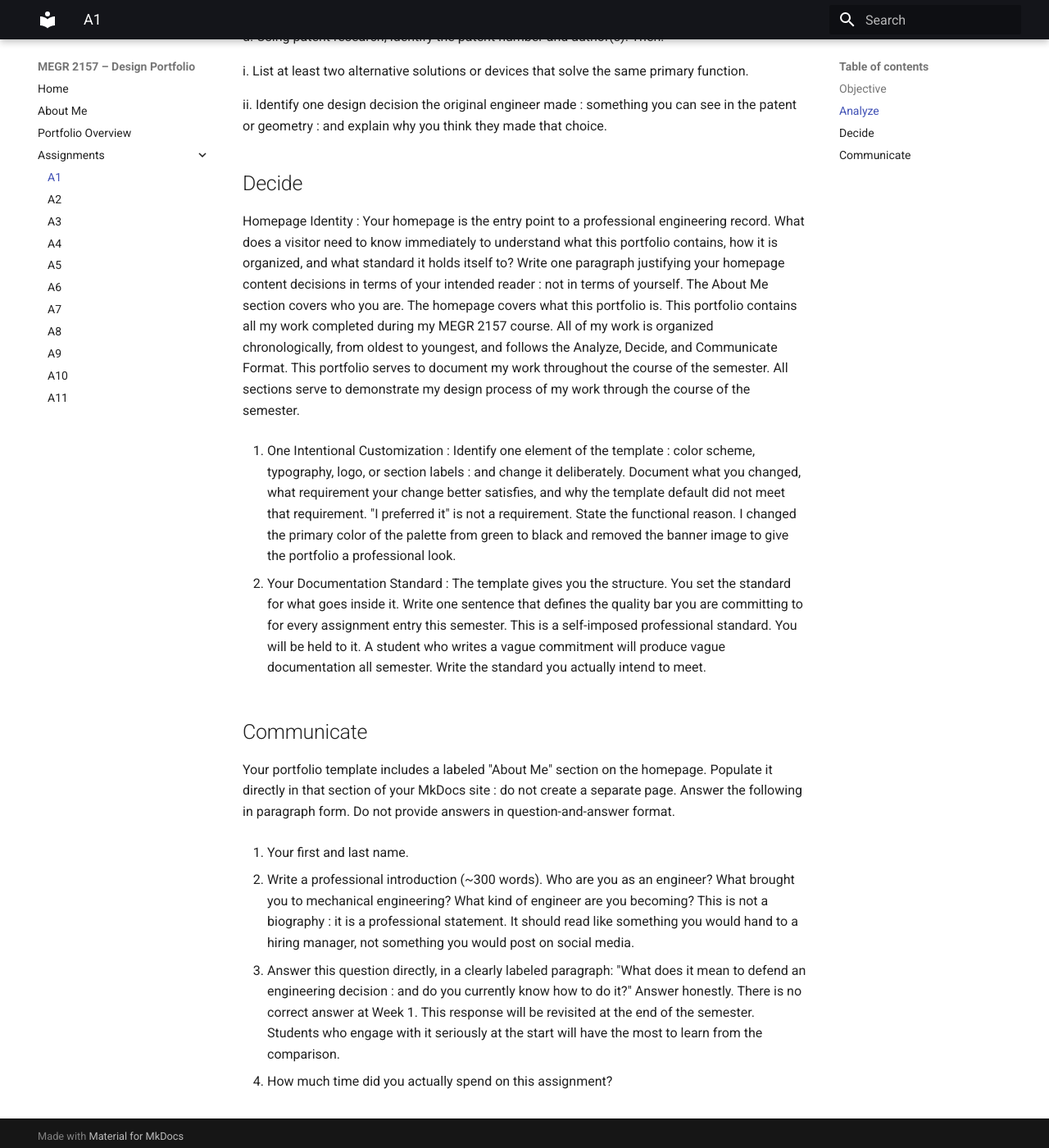
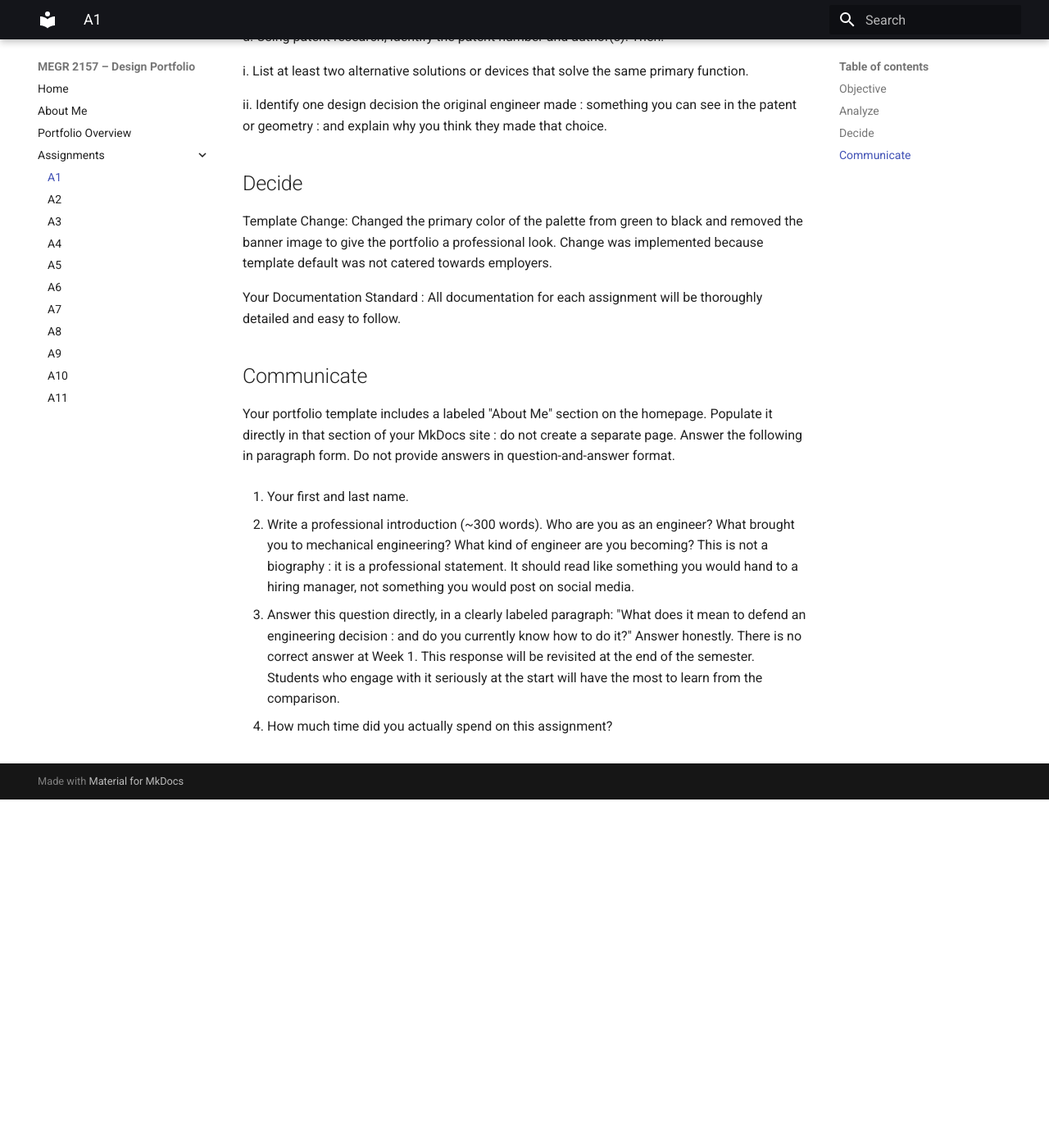
Before and after one commit to mbsibelius/megr2156-portfolio-mbs, an MkDocs documentation site: the page built from docs/assignments/A01/index.md, in a window 1280 px wide and 1400 px high, scrolled down 1755 px. Shown: the whole window at 82% size. Built offline with MkDocs 1.6.1 and Material for MkDocs 9.7.7, drawn with Linux system fonts in a browser that asks for light colours; after the commit the page ends 2730 px from its top, so only the background shows below that.

Commit message:
Revise homepage content and documentation standards
Updated the portfolio template and documentation standards for clarity and professionalism.

```diff
--- a/docs/assignments/A01/index.md
+++ b/docs/assignments/A01/index.md
@@ -61,13 +61,11 @@ ii.  Identify one design decision the original engineer made : something you can
 
 ## Decide
 
-  Homepage Identity : Your homepage is the entry point to a professional engineering record. What does a visitor need to know immediately to understand what this portfolio contains, how it is organized, and what standard it holds itself to? Write one paragraph justifying your homepage content decisions in terms of your intended reader : not in terms of yourself. The About Me section covers who you are. The homepage covers what this portfolio is.
-This portfolio contains all my work completed during my MEGR 2157 course. All of my work is organized chronologically, from oldest to youngest, and follows the Analyze, Decide, and Communicate Format. This portfolio serves to document my work throughout the course of the semester. All sections serve to demonstrate my design process of my work through the course of the semester.
+Template Change:
+Changed the primary color of the palette from green to black and removed the banner image to give the portfolio a professional look. Change was implemented because template default was not catered towards employers.
 
-2.  One Intentional Customization : Identify one element of the template : color scheme, typography, logo, or section labels : and change it deliberately. Document what you changed, what requirement your change better satisfies, and why the template default did not meet that requirement. "I preferred it" is not a requirement. State the functional reason.
-I changed the primary color of the palette from green to black and removed the banner image to give the portfolio a professional look.
-
-4.  Your Documentation Standard : The template gives you the structure. You set the standard for what goes inside it. Write one sentence that defines the quality bar you are committing to for every assignment entry this semester. This is a self-imposed professional standard. You will be held to it. A student who writes a vague commitment will produce vague documentation all semester. Write the standard you actually intend to meet.
+Your Documentation Standard :
+All documentation for each assignment will be thoroughly detailed and easy to follow.
 
 
 ## Communicate
```
